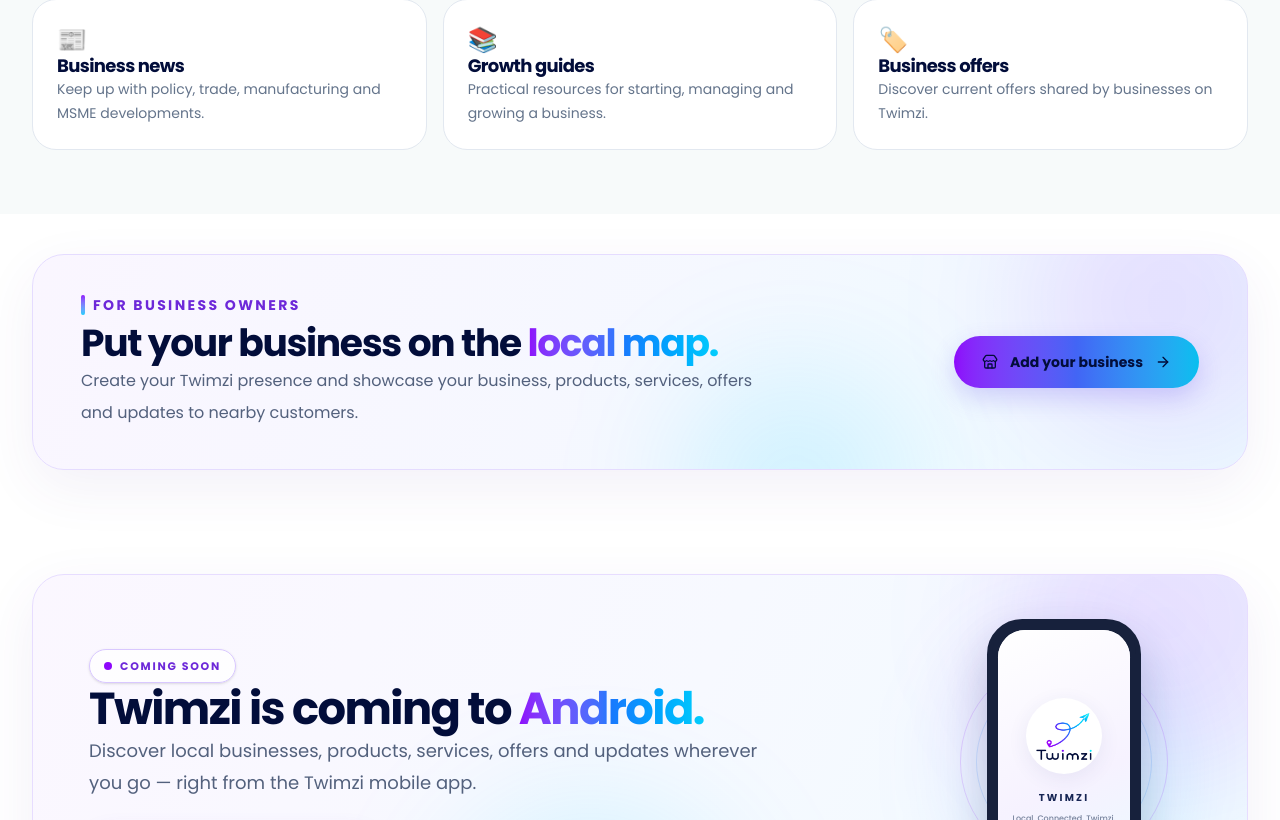
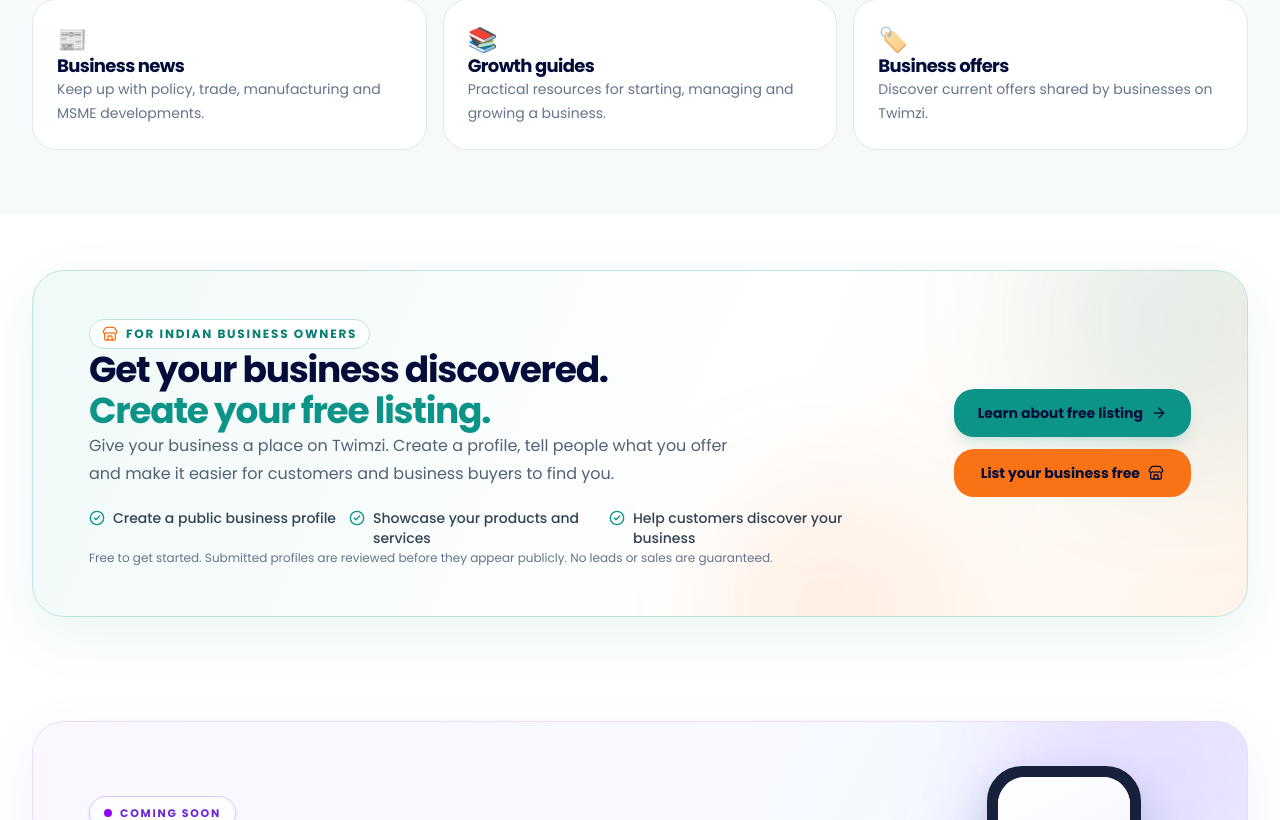
Before and after one commit to twimzi/twimzi-web, a Next.js app: page / in a window 1280 px wide. Shown: the part 1520-2340 px from the top of the page. Built offline with nearby package versions, Linux system fonts and the light colour scheme; no server answers.

Commit message:
Redesign homepage free listing CTA in Twimzi brand colors

```diff
--- a/src/components/home/business-cta.tsx
+++ b/src/components/home/business-cta.tsx
@@ -1,36 +1,58 @@
 import Link from "next/link";
-import { ArrowRight, Store } from "lucide-react";
+import { ArrowRight, CheckCircle2, Store } from "lucide-react";
 import { Container } from "@/components/ui/container";
+
+const benefits = [
+  "Create a public business profile",
+  "Showcase your products and services",
+  "Help customers discover your business",
+];
 
 export function BusinessCta() {
   return (
-    <section className="py-8 pb-12 sm:py-10 sm:pb-14">
+    <section className="py-10 sm:py-14">
       <Container>
-        <div className="relative isolate overflow-hidden rounded-[2rem] border border-[#e5dcff] bg-[linear-gradient(112deg,#faf6ff_0%,#f5f8ff_55%,#edfbff_100%)] px-6 py-8 shadow-[0_18px_55px_rgba(83,63,160,0.07)] sm:px-10 sm:py-10 lg:px-12">
-          <div aria-hidden="true" className="pointer-events-none absolute -right-16 -top-24 -z-10 h-72 w-72 rounded-full bg-[#8E07FB]/10 blur-3xl" />
-          <div aria-hidden="true" className="pointer-events-none absolute -bottom-32 right-[28%] -z-10 h-56 w-56 rounded-full bg-[#05CDFC]/15 blur-3xl" />
-          <div aria-hidden="true" className="pointer-events-none absolute inset-0 -z-10 opacity-30 [background-image:radial-gradient(#1879FD_0.7px,transparent_0.7px)] [background-size:24px_24px] [mask-image:linear-gradient(270deg,black,transparent_70%)]" />
-
-          <div className="flex flex-col gap-7 lg:flex-row lg:items-center lg:justify-between lg:gap-10">
-            <div className="relative z-10 max-w-3xl">
-              <p className="inline-flex items-center gap-2 text-xs font-extrabold uppercase tracking-[0.17em] text-[#6d28d9] sm:text-sm">
-                <span className="h-5 w-1 rounded-full bg-gradient-to-b from-[#8E07FB] to-[#05CDFC]" />
-                For business owners
+        <div className="relative isolate overflow-hidden rounded-[2rem] border border-[#BDE5DF] bg-[linear-gradient(115deg,#F0FAF8_0%,#FFFFFF_58%,#FFF4EB_100%)] px-6 py-9 shadow-[0_18px_55px_rgba(13,148,136,0.09)] sm:px-10 sm:py-12 lg:px-14">
+          <div aria-hidden="true" className="pointer-events-none absolute -right-20 -top-24 -z-10 h-72 w-72 rounded-full bg-[#0D9488]/10 blur-3xl" />
+          <div aria-hidden="true" className="pointer-events-none absolute -bottom-28 right-[25%] -z-10 h-60 w-60 rounded-full bg-[#F97316]/10 blur-3xl" />
+          <div className="grid gap-8 lg:grid-cols-[1fr_auto] lg:items-center">
+            <div className="max-w-3xl">
+              <p className="inline-flex items-center gap-2 rounded-full border border-[#BDE5DF] bg-white px-3 py-1.5 text-xs font-extrabold uppercase tracking-[0.15em] text-[#087F75]">
+                <Store className="h-4 w-4 text-[#F97316]" /> For Indian business owners
               </p>
-              <h2 className="mt-3 text-2xl font-black leading-tight tracking-[-0.04em] text-[#101747] sm:text-3xl lg:text-[2.35rem]">
-                Put your business on the <span className="bg-gradient-to-r from-[#8E07FB] via-[#1879FD] to-[#05CDFC] bg-clip-text text-transparent">local map.</span>
+              <h2 className="mt-4 text-3xl font-black leading-tight tracking-[-0.04em] text-[#14243D] sm:text-4xl">
+                Get your business discovered.
+                <span className="block text-[#0D9488]">Create your free listing.</span>
               </h2>
-              <p className="mt-3 max-w-2xl text-sm leading-7 text-[#53617d] sm:text-base sm:leading-8">
-                Create your Twimzi presence and showcase your business, products, services, offers and updates to nearby customers.
+              <p className="mt-4 max-w-2xl text-sm leading-7 text-[#526176] sm:text-base">
+                Give your business a place on Twimzi. Create a profile, tell people what you offer and make it easier for customers and business buyers to find you.
+              </p>
+              <ul className="mt-5 grid gap-3 text-sm font-medium text-[#334155] sm:grid-cols-3">
+                {benefits.map((benefit) => (
+                  <li key={benefit} className="flex items-start gap-2">
+                    <CheckCircle2 className="mt-0.5 h-4 w-4 shrink-0 text-[#0D9488]" />
+                    <span>{benefit}</span>
+                  </li>
+                ))}
+              </ul>
+              <p className="mt-4 text-xs leading-5 text-[#64748B]">
+                Free to get started. Submitted profiles are reviewed before they appear publicly. No leads or sales are guaranteed.
               </p>
             </div>
-
-            <Link
-              href="/add-business"
-              className="relative z-10 inline-flex min-h-13 shrink-0 items-center justify-center gap-3 self-start rounded-full bg-gradient-to-r from-[#8E07FB] via-[#4265F5] to-[#05BFEF] px-7 py-4 text-sm font-extrabold text-white shadow-[0_10px_25px_rgba(91,71,230,0.22)] transition duration-200 hover:-translate-y-0.5 hover:shadow-[0_14px_30px_rgba(91,71,230,0.28)] focus-visible:outline-none focus-visible:ring-4 focus-visible:ring-[#8E07FB]/20 lg:self-center"
-            >
-              <Store className="h-4 w-4" /> Add your business <ArrowRight className="h-4 w-4" />
-            </Link>
+            <div className="flex flex-col gap-3 sm:flex-row lg:flex-col">
+              <Link
+                href="/free-business-listing-india"
+                className="inline-flex min-h-12 items-center justify-center gap-2 rounded-xl bg-[#0D9488] px-6 py-3 text-sm font-extrabold text-white shadow-lg shadow-[#0D9488]/15 transition hover:-translate-y-0.5 hover:bg-[#087F75] focus-visible:outline-none focus-visible:ring-4 focus-visible:ring-[#0D9488]/20"
+              >
+                Learn about free listing <ArrowRight className="h-4 w-4" />
+              </Link>
+              <Link
+                href="/add-business"
+                className="inline-flex min-h-12 items-center justify-center gap-2 rounded-xl bg-[#F97316] px-6 py-3 text-sm font-extrabold text-white transition hover:-translate-y-0.5 hover:bg-[#EA580C] focus-visible:outline-none focus-visible:ring-4 focus-visible:ring-[#F97316]/20"
+              >
+                List your business free <Store className="h-4 w-4" />
+              </Link>
+            </div>
           </div>
         </div>
       </Container>
```
